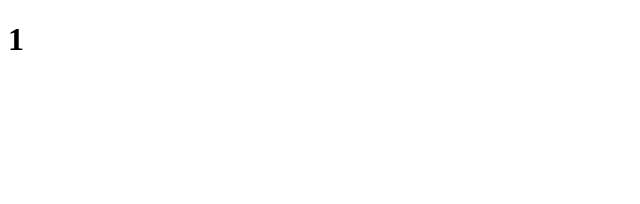
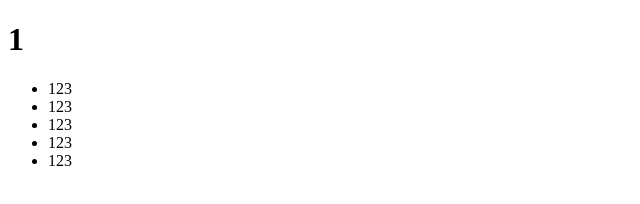
Before and after one commit to aspsierra/Tarefa_1.5, a plain HTML site: page index.html in a window 1280 px wide. Shown: the whole page, without its empty margins (0-640 px from the left). Drawn offline with Linux system fonts and the light colour scheme.

Commit message:
cambio 2

```diff
--- a/index.html
+++ b/index.html
@@ -10,7 +10,13 @@
 
 <body>
     <h1>1</h1>
-
+    <ul>
+        <li>123</li>
+        <li>123</li>
+        <li>123</li>
+        <li>123</li>
+        <li>123</li>
+    </ul>
 </body>
 
 </html>
```
